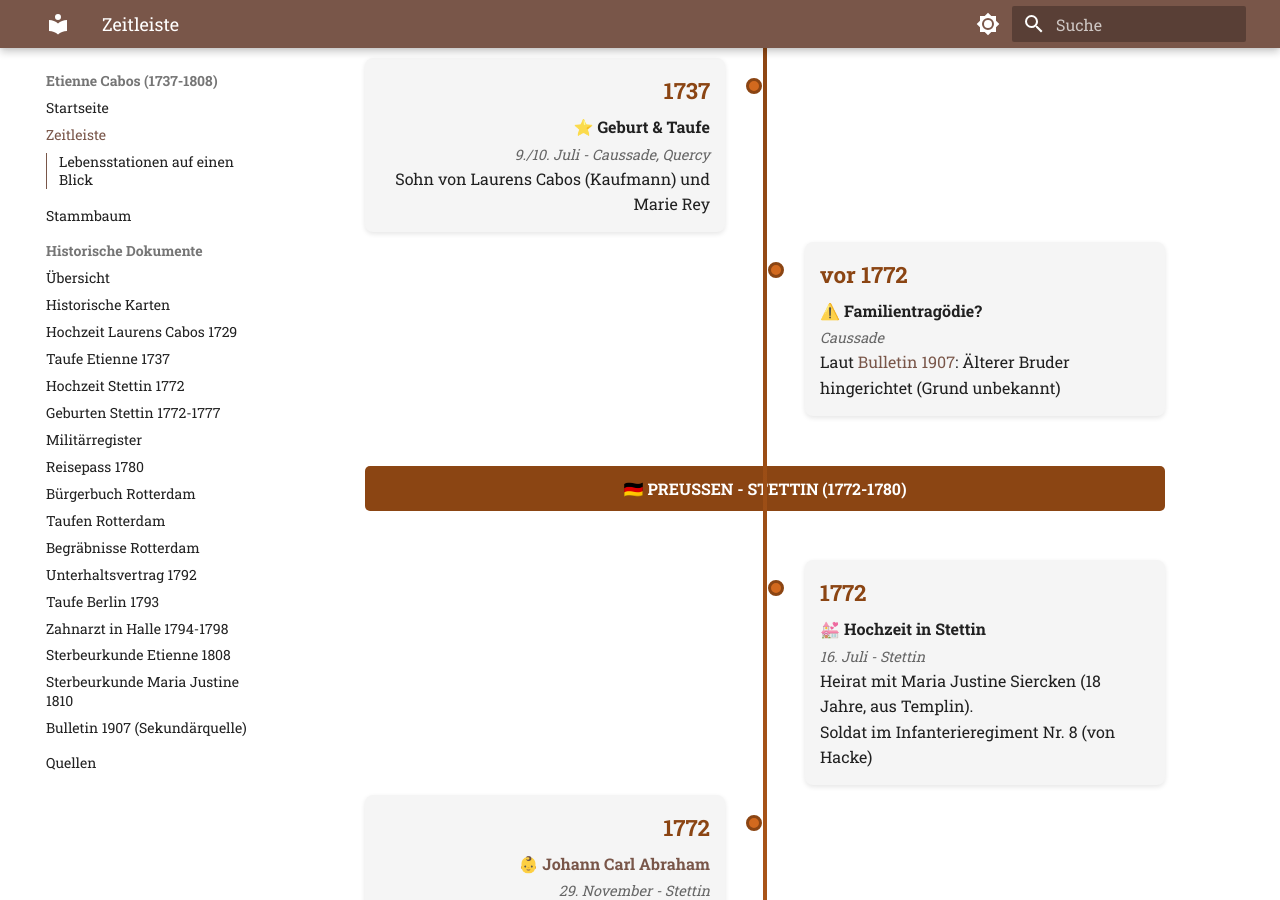
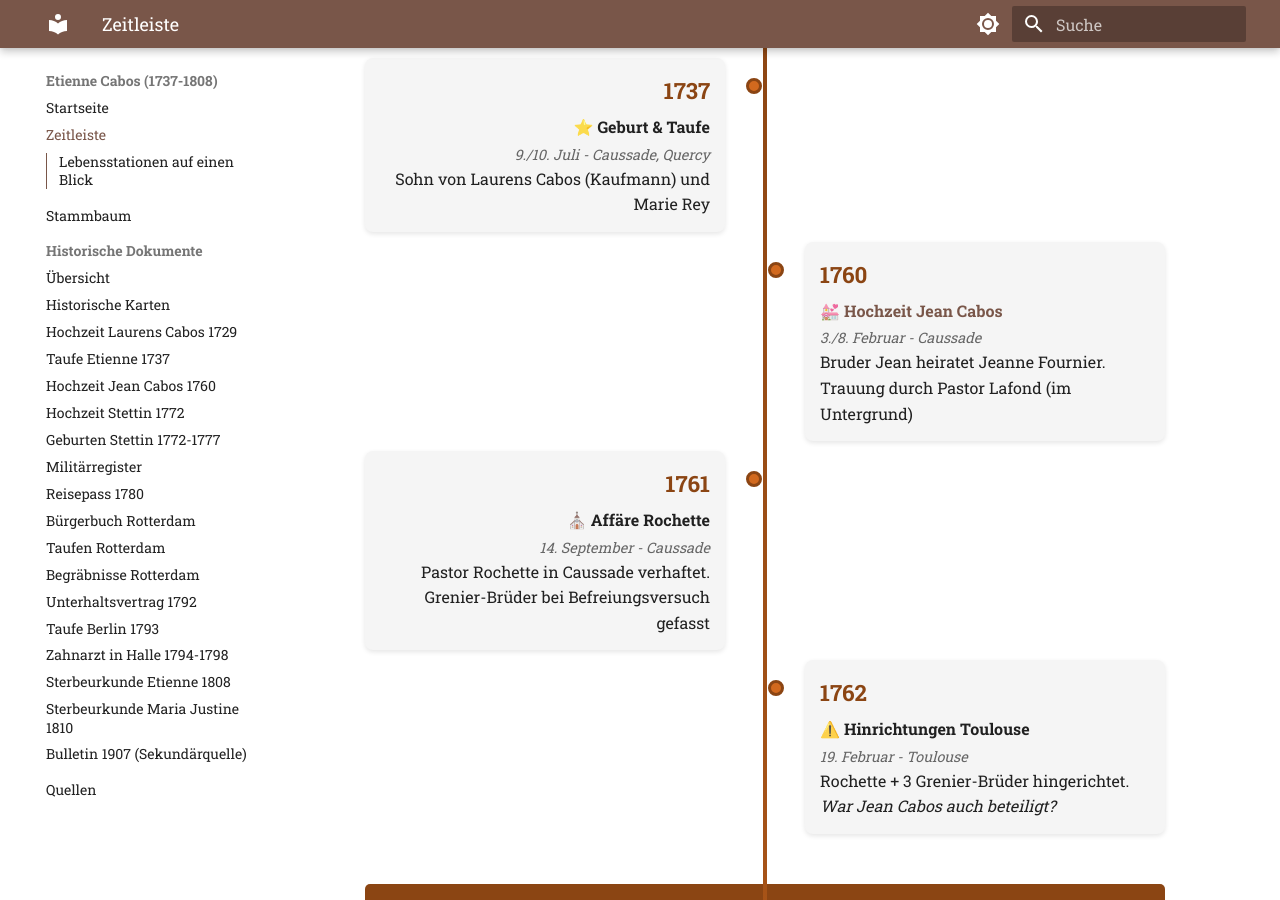
Before and after one commit to ccabos/Etienne, an MkDocs documentation site: the page built from docs/zeitleiste.md, in a window 1280 px wide and 900 px high, scrolled down 227 px. Built offline with MkDocs 1.6.1 and Material for MkDocs 9.7.7, drawn with Linux system fonts in a browser that asks for light colours; some of the changed text lies outside the part shown.

Commit message:
Add Jean Cabos marriage 1760 - possible executed brother
- New document page for Jean Cabos & Jeanne Fournier wedding
- Add marriage images from Caussade
- Analysis: Could Jean be the executed brother from Bulletin 1907?
- Timeline: Add 1760 wedding, 1761-62 Rochette affair
- Update index.md with Jean Cabos info and document card
- Cross-reference with Bulletin 1907 page

🤖 Generated with [Claude Code](https://claude.com/claude-code)

Co-Authored-By: Claude Opus 4.5 <noreply@anthropic.com>

```diff
--- a/docs/zeitleiste.md
+++ b/docs/zeitleiste.md
@@ -103,10 +103,27 @@ Sohn von Laurens Cabos (Kaufmann) und Marie Rey
 </div>
 
 <div class="timeline-item right" style="margin-top: 10px;">
-<div class="timeline-year">vor 1772</div>
-<div class="timeline-event">⚠️ Familientragödie?</div>
-<div class="timeline-location">Caussade</div>
-Laut <a href="dokumente/bulletin-1907.md">Bulletin 1907</a>: Älterer Bruder hingerichtet (Grund unbekannt)
+<div class="timeline-year">1760</div>
+<div class="timeline-event">💒 <a href="dokumente/hochzeit-jean-1760.md">Hochzeit Jean Cabos</a></div>
+<div class="timeline-location">3./8. Februar - Caussade</div>
+Bruder Jean heiratet Jeanne Fournier.<br>
+Trauung durch Pastor Lafond (im Untergrund)
+</div>
+
+<div class="timeline-item left" style="margin-top: 3px;">
+<div class="timeline-year">1761</div>
+<div class="timeline-event">⛪ Affäre Rochette</div>
+<div class="timeline-location">14. September - Caussade</div>
+Pastor Rochette in Caussade verhaftet.<br>
+Grenier-Brüder bei Befreiungsversuch gefasst
+</div>
+
+<div class="timeline-item right" style="margin-top: 3px;">
+<div class="timeline-year">1762</div>
+<div class="timeline-event">⚠️ Hinrichtungen Toulouse</div>
+<div class="timeline-location">19. Februar - Toulouse</div>
+Rochette + 3 Grenier-Brüder hingerichtet.<br>
+<em>War Jean Cabos auch beteiligt?</em>
 </div>
 
 <div class="timeline-section" style="margin-top: 50px;">🇩🇪 PREUSSEN - STETTIN (1772-1780)</div>
@@ -270,7 +287,8 @@ Gestorben an der Ruhr, 56 Jahre alt.<br>
 | Jahr | Alter | Ereignis | Ort |
 |------|-------|----------|-----|
 | 1737 | 0 | Geburt & Taufe | Caussade, Frankreich |
-| vor 1772 | ? | Bruder hingerichtet? (Bulletin 1907) | Caussade |
+| 1760 | 23 | Bruder Jean heiratet Jeanne Fournier | Caussade |
+| 1761-62 | 24-25 | Affäre Rochette - Hinrichtungen | Caussade/Toulouse |
 | 1772 | 35 | Hochzeit mit Maria Justine Siercken | Stettin, Preußen |
 | 1772-1777 | 35-40 | Vier Kinder geboren | Stettin |
 | 1778-1779 | 41-42 | Kartoffelkrieg | Böhmen |
--- a/mkdocs.yml
+++ b/mkdocs.yml
@@ -38,6 +38,7 @@ nav:
     - Historische Karten: dokumente/karte-1777.md
     - Hochzeit Laurens Cabos 1729: dokumente/hochzeit-laurens-1729.md
     - Taufe Etienne 1737: dokumente/taufe-etienne-1737.md
+    - Hochzeit Jean Cabos 1760: dokumente/hochzeit-jean-1760.md
     - Hochzeit Stettin 1772: dokumente/hochzeit-stettin-1772.md
     - Geburten Stettin 1772-1777: dokumente/geburten-stettin.md
     - Militärregister: dokumente/militaerregister.md
```
Also changed, not shown: docs/dokumente/bulletin-1907.md (+2 -2 lines), docs/dokumente/hochzeit-jean-1760.md (added, +161 -0 lines), docs/index.md (+11 -1 lines), docs/images/1760-02-03-Jean cabos jeanne Fournier.jpg (added), docs/images/1760-02-03-Jean cabos jeanne Fournier2.jpg (added), 1 other file.
